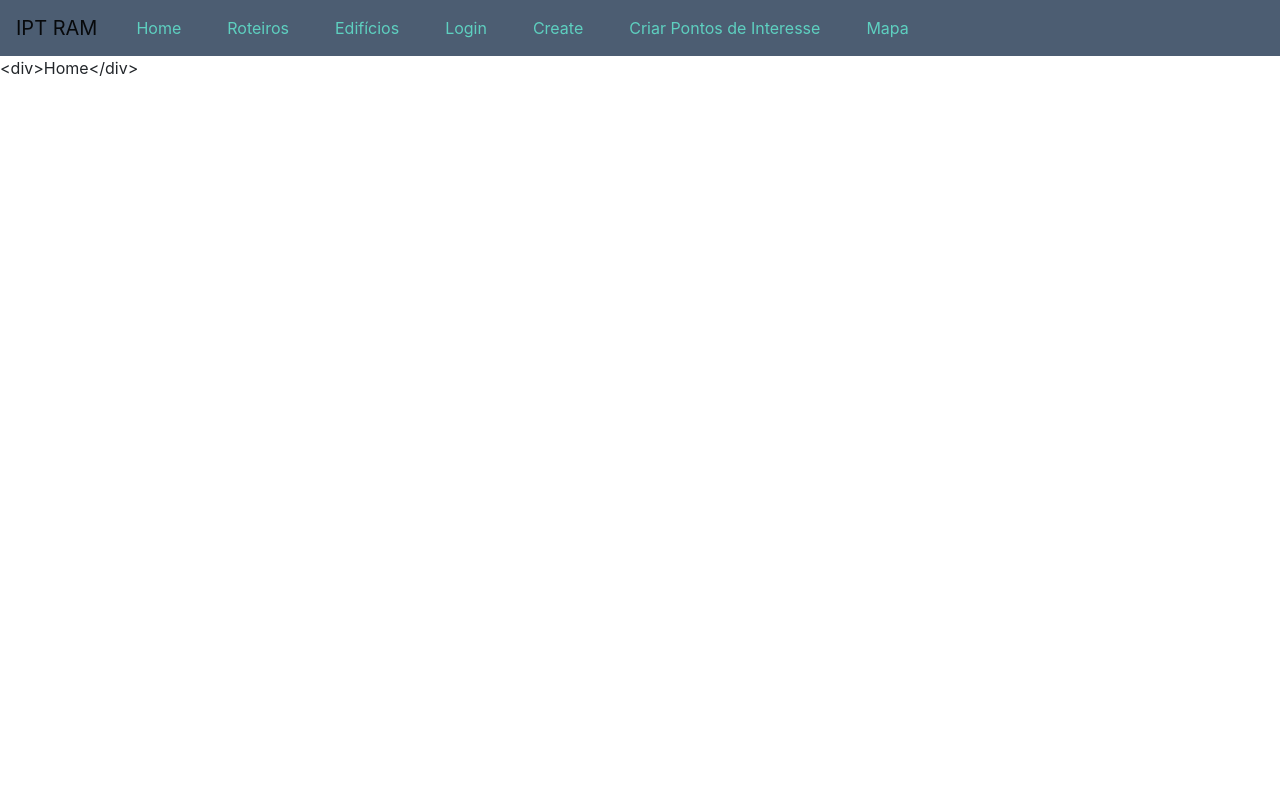
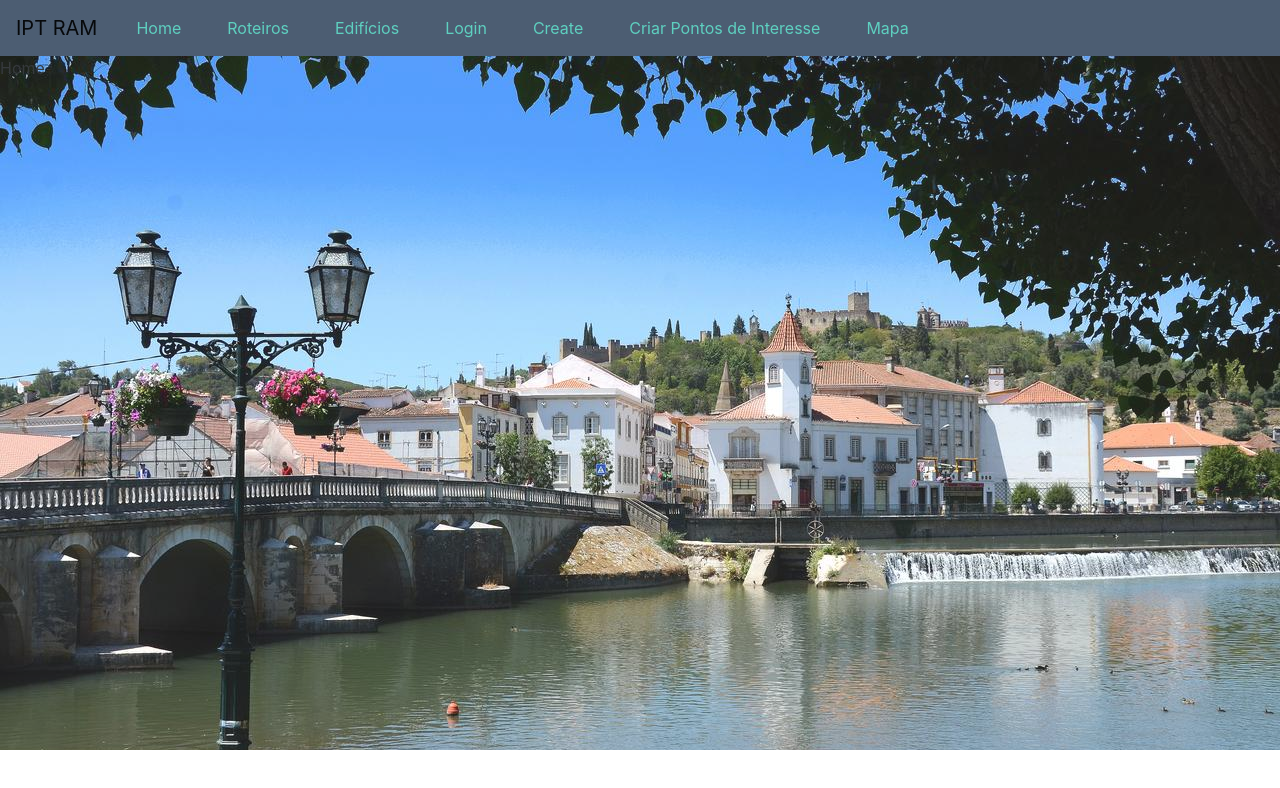
Before and after one commit to iptomar/PSI-Grupo-B-2019-2020, a React (Create React App) app in the folder frontend_forms/: page /home in a window 1280 px wide. Shown: the top 788 px of the page. Built offline with nearby package versions, Linux system fonts and the light colour scheme; what google-maps-react would draw is missing.

Commit message:
Adição do fundo da página Home.

```diff
--- a/frontend_forms/src/App.css
+++ b/frontend_forms/src/App.css
@@ -160,3 +160,10 @@
     font-size: 65px;
     padding-bottom: 15px;
   }
+
+  .home {
+    background-image: url('./imagens/tomar.jpg');
+    opacity: 0.9;
+    padding-bottom: 670px;
+    background-size: 100%;
+  }
--- a/frontend_forms/src/Pages/Home.js
+++ b/frontend_forms/src/Pages/Home.js
@@ -8,7 +8,7 @@ export default class Home extends Component {
 
     render() {
         return (
-            "<div>Home</div>"
+            <div class="home">Home</div>
         );
     }
 }
```
